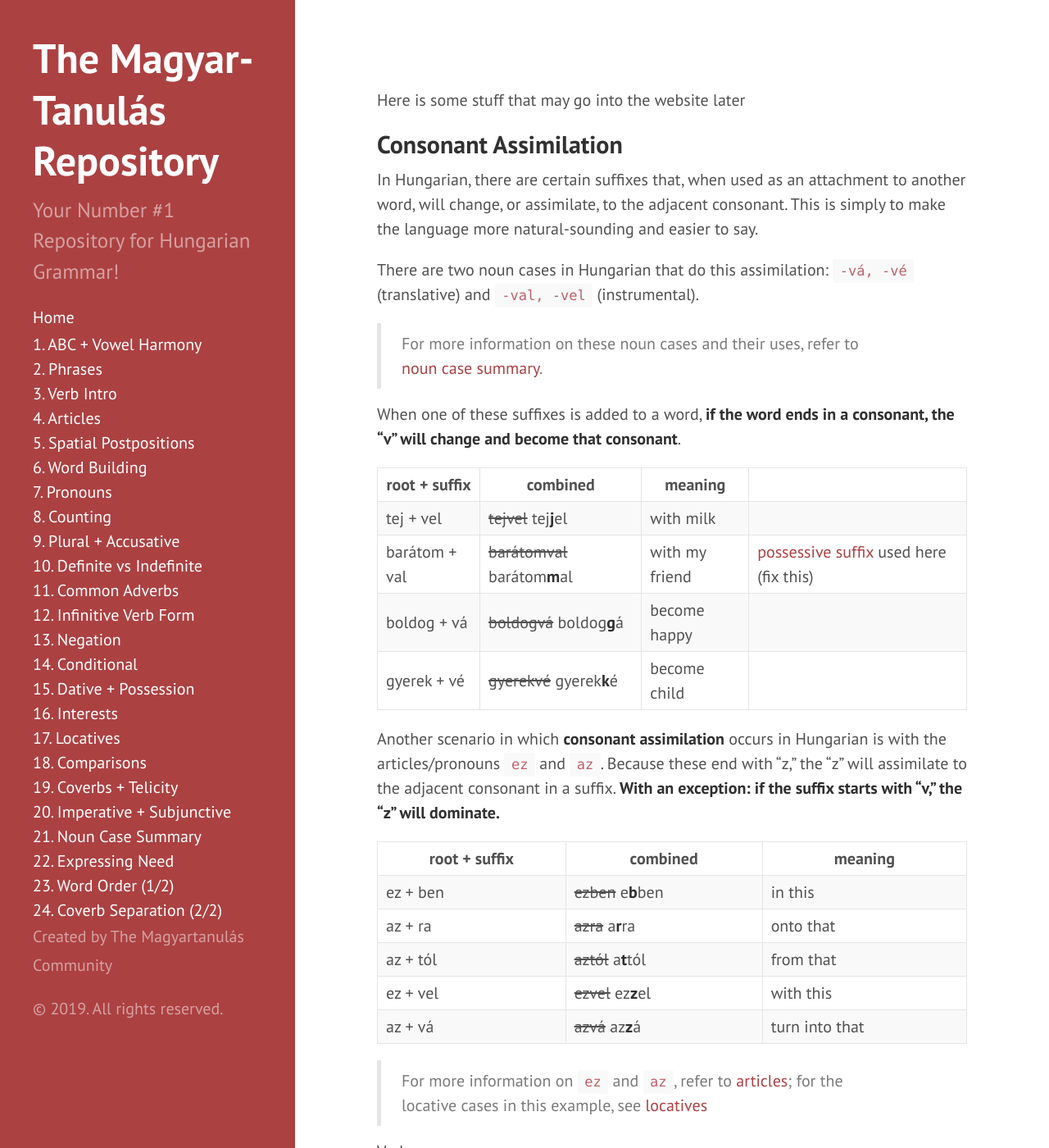
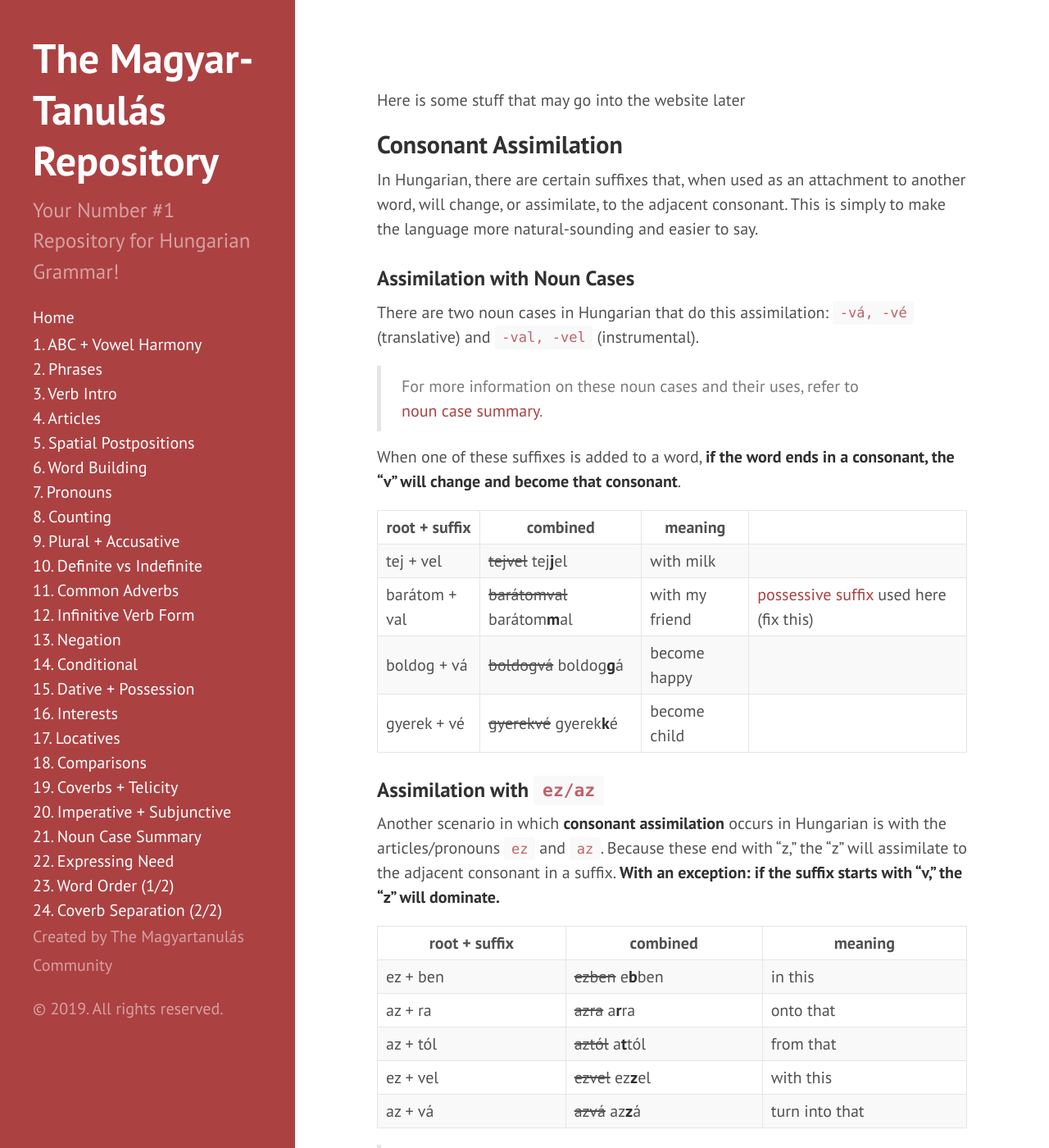
Before and after one commit to Magyartanulas/magyartanulas.github.io, a Jekyll site: the page built from extrastuff.md, in a window 1280 px wide and 1400 px high. Shown: the whole window at 82% size. Built offline with Jekyll 4.4.1, drawn with Linux system fonts in a browser that asks for light colours; our own code applies the rules of GitHub Pages for plain Markdown files; comment, search, counter and statistics services are not loaded; some of the changed text lies outside the part shown.

Commit message:
Update extrastuff.md

```diff
--- a/extrastuff.md
+++ b/extrastuff.md
@@ -3,6 +3,8 @@ Here is some stuff that may go into the website later
 ## Consonant Assimilation
 
 In Hungarian, there are certain suffixes that, when used as an attachment to another word, will change, or assimilate, to the adjacent consonant. This is simply to make the language more natural-sounding and easier to say.
+
+### Assimilation with Noun Cases
 
 There are two noun cases in Hungarian that do this assimilation: `-vá, -vé` (translative) and `-val, -vel` (instrumental).
 
@@ -17,6 +19,8 @@ When one of these suffixes is added to a word, **if the word ends in a consonant
 | boldog + vá  |~~boldogvá~~  boldog**g**á| become happy|
 | gyerek + vé  | ~~gyerekvé~~ gyerek**k**é| become child|
 
+### Assimilation with `ez/az`
+
 Another scenario in which **consonant assimilation** occurs in Hungarian is with the articles/pronouns `ez` and `az`. Because these end with "z," the "z" will assimilate to the adjacent consonant in a suffix. **With an exception: if the suffix starts with "v," the "z" will dominate.**
 
 | root + suffix| combined         | meaning   |
@@ -29,7 +33,7 @@ Another scenario in which **consonant assimilation** occurs in Hungarian is with
 
 >For more information on `ez` and `az`, refer to [articles](https://magyartanulas.github.io/articles/); for the locative cases in this example, see [locatives](https://magyartanulas.github.io/locatives/)
 
-Verbs
+### Assimilation with Verbs
 
 Yet to learn:
 
```
